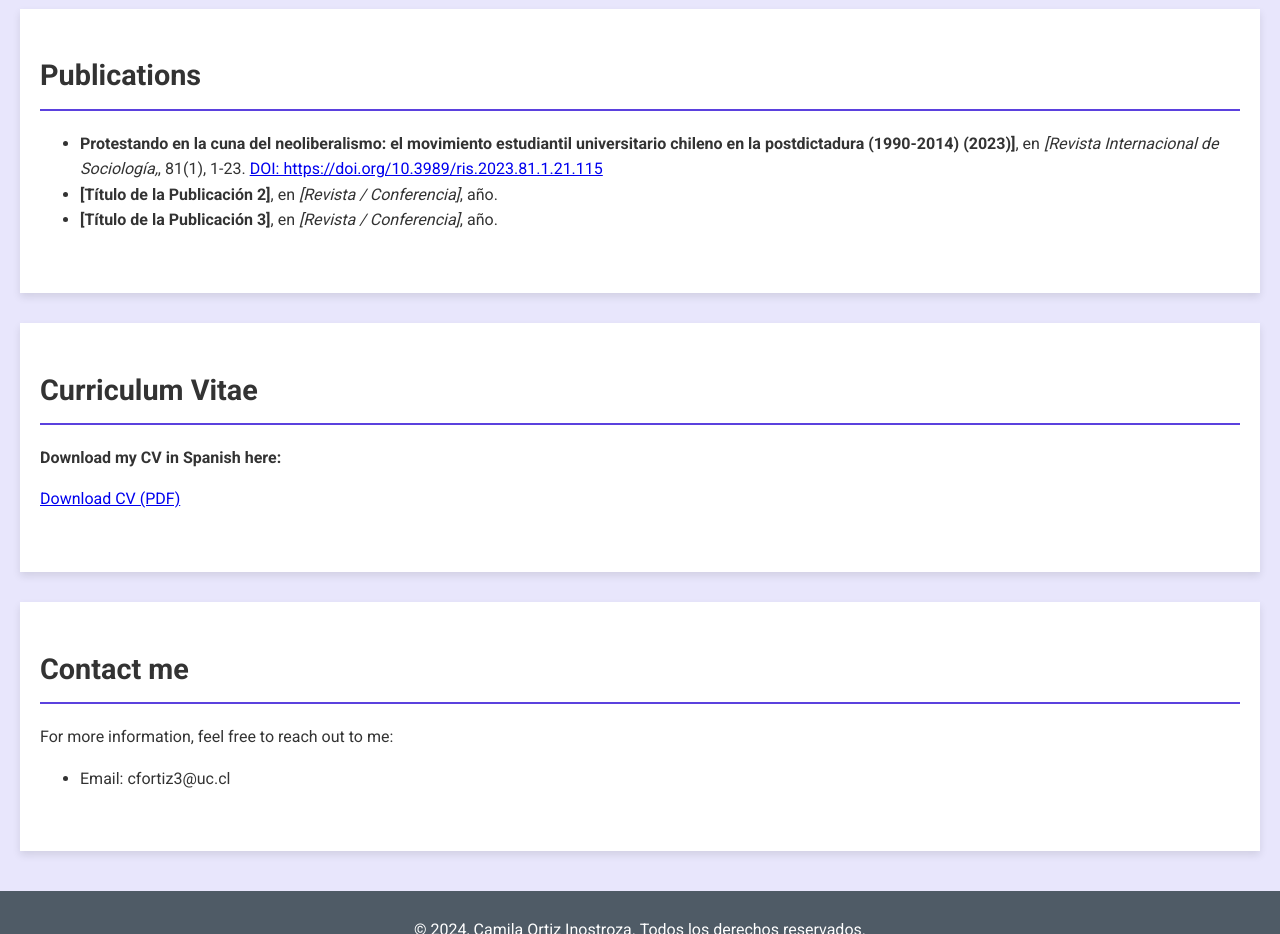
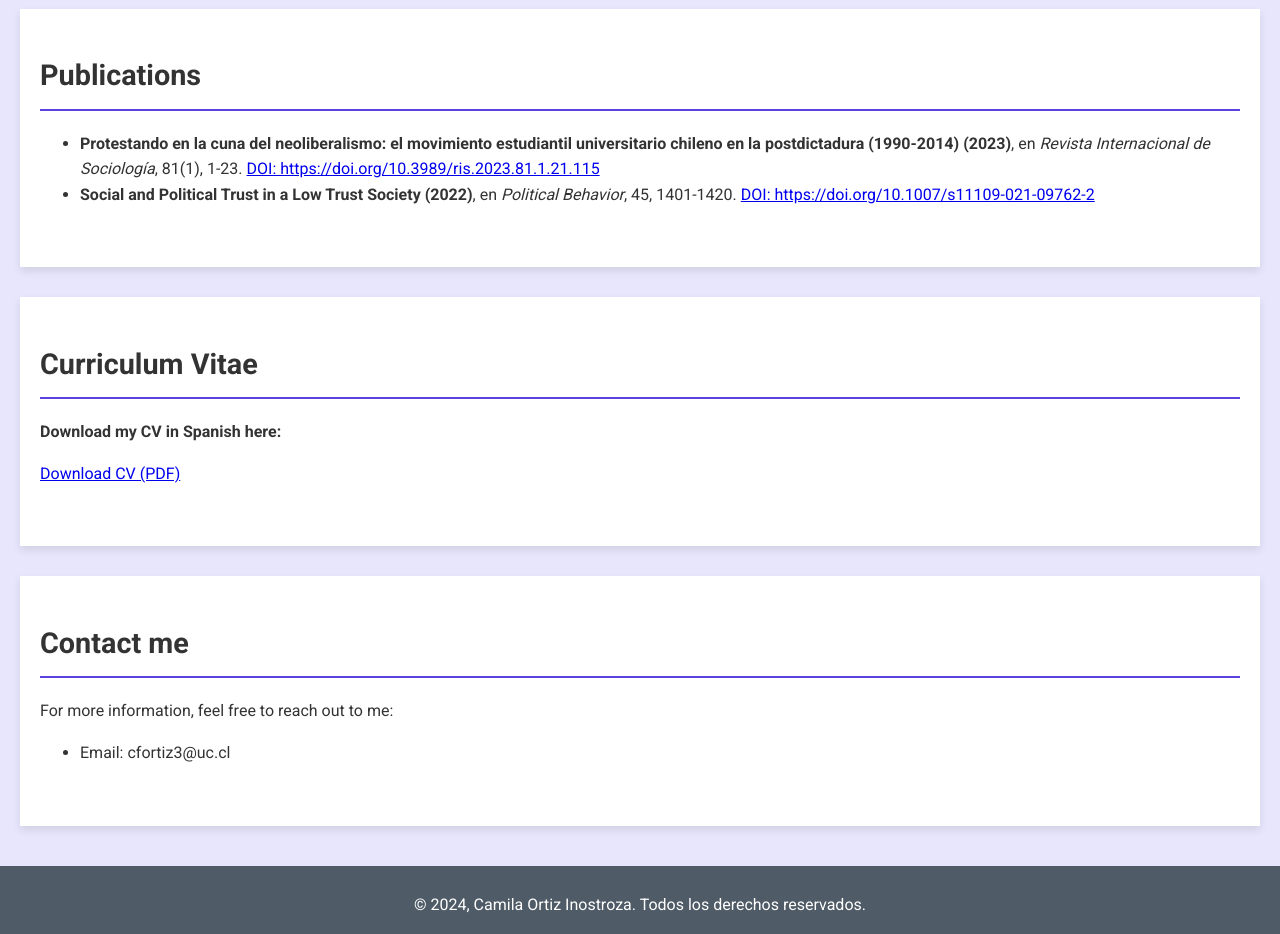
Before and after one commit to CamilaOInos/CamilaOInos.github.io, a plain HTML site: page index.html in a window 1280 px wide. Shown: the part 820-1754 px from the top of the page. Drawn offline with Linux system fonts and the light colour scheme.

Commit message:
Update index.html

```diff
--- a/index.html
+++ b/index.html
@@ -141,9 +141,9 @@
             <h2>Publications</h2>
             <div class="publications">
                 <ul>
-                    <li><strong>Protestando en la cuna del neoliberalismo: el movimiento estudiantil universitario chileno en la postdictadura (1990-2014) (2023)]</strong>, en <em>[Revista Internacional de Sociología,</em>, 81(1), 1-23. <a href="https://doi.org/10.3989/ris.2023.81.1.21.115"> DOI: https://doi.org/10.3989/ris.2023.81.1.21.115</a> </li>
-                    <li><strong>[Título de la Publicación 2]</strong>, en <em>[Revista / Conferencia]</em>, año.</li>
-                    <li><strong>[Título de la Publicación 3]</strong>, en <em>[Revista / Conferencia]</em>, año.</li>
+                    <li><strong>Protestando en la cuna del neoliberalismo: el movimiento estudiantil universitario chileno en la postdictadura (1990-2014) (2023)</strong>, en <em>Revista Internacional de Sociología</em>, 81(1), 1-23. <a href="https://doi.org/10.3989/ris.2023.81.1.21.115"> DOI: https://doi.org/10.3989/ris.2023.81.1.21.115</a> </li>
+                    <li><strong>Social and Political Trust in a Low Trust Society (2022)</strong>, en <em>Political Behavior</em>, 45, 1401-1420. <a href="https://doi.org/10.1007/s11109-021-09762-2"> DOI: https://doi.org/10.1007/s11109-021-09762-2</a> </li>
+
                 </ul>
             </div>
         </section>
```
